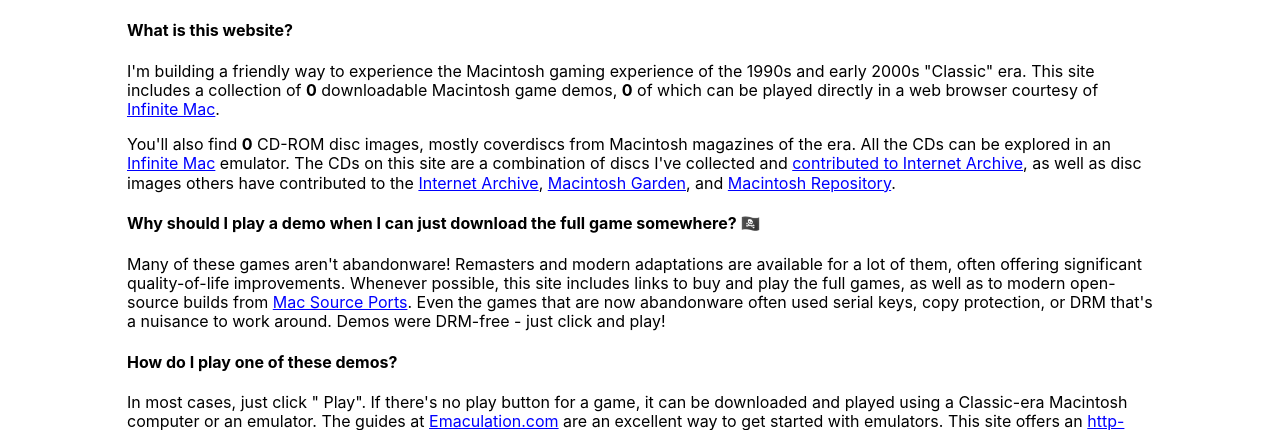
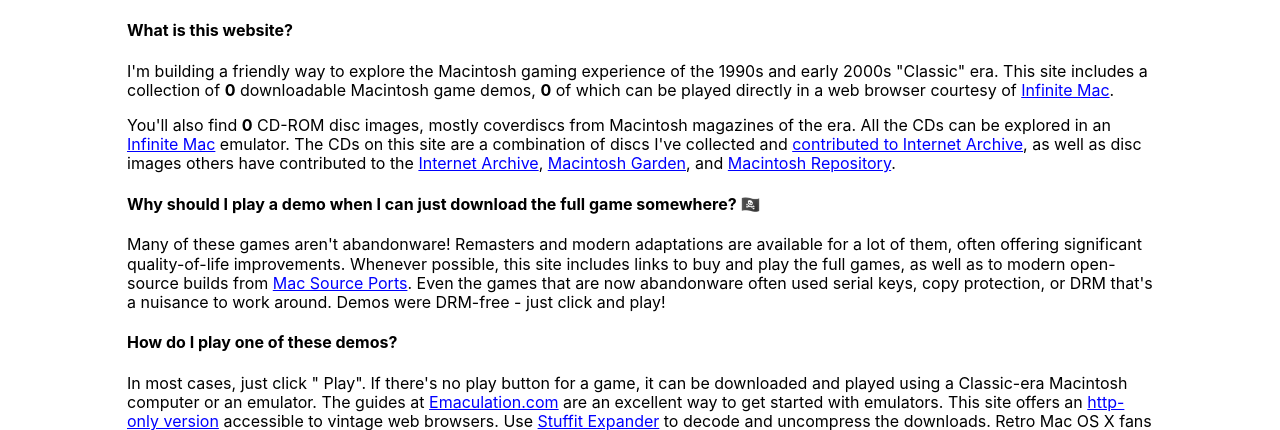
Before and after one commit to jcgraybill/classicmacdemos, a Django app: page /about/ in a window 1280 px wide. Shown: the part 60-490 px from the top of the page. Run offline with Django 4.2, Linux system fonts and the light colour scheme; data that the repository does not hold is empty; some libraries are stand-ins or nearby versions; some web fonts are replaced.

Commit message:
experience the experience

```diff
--- a/website/demos/templates/demos/about.html
+++ b/website/demos/templates/demos/about.html
@@ -3,7 +3,7 @@
 {% block content %}
 <section><article>
 <h4>What is this website?</h4>
-    <p>I'm building a friendly way to experience the Macintosh gaming experience of the 1990s and early 2000s "Classic" era. This site includes a collection of <b>{{ count }}</b> downloadable Macintosh game demos, <b>{{ infinitemac }}</b> of which can be played directly in a web browser courtesy of <a href="https://infinitemac.org/">Infinite Mac</a>.</p>
+    <p>I'm building a friendly way to explore the Macintosh gaming experience of the 1990s and early 2000s "Classic" era. This site includes a collection of <b>{{ count }}</b> downloadable Macintosh game demos, <b>{{ infinitemac }}</b> of which can be played directly in a web browser courtesy of <a href="https://infinitemac.org/">Infinite Mac</a>.</p>
     <p>You'll also find <b>{{ sources }}</b> CD-ROM disc images, mostly coverdiscs from Macintosh magazines of the era. All the CDs can be explored in an <a href="https://infinitemac.org/">Infinite Mac</a> emulator. The CDs on this site are a combination of discs I've collected and <a href="https://archive.org/details/@jcgraybill">contributed to Internet Archive</a>, as well as disc images others have contributed to the <a href="https://archive.org/">Internet Archive</a>, <a href="https://macintoshgarden.org">Macintosh Garden</a>, and <a href="https://macintoshrepository.org/">Macintosh Repository</a>.</p>
 <h4>Why should I play a demo when I can just download the full game somewhere? 🏴‍☠️</h4>
     <p>Many of these games aren't abandonware! Remasters and modern adaptations are available for a lot of them, often offering significant quality-of-life improvements. Whenever possible, this site includes links to buy and play the full games, as well as to modern open-source builds from <a href="https://www.macsourceports.com/">Mac Source Ports</a>. Even the games that are now abandonware often used serial keys, copy protection, or DRM that's a nuisance to work around.  Demos were DRM-free - just click and play!</p>
```
